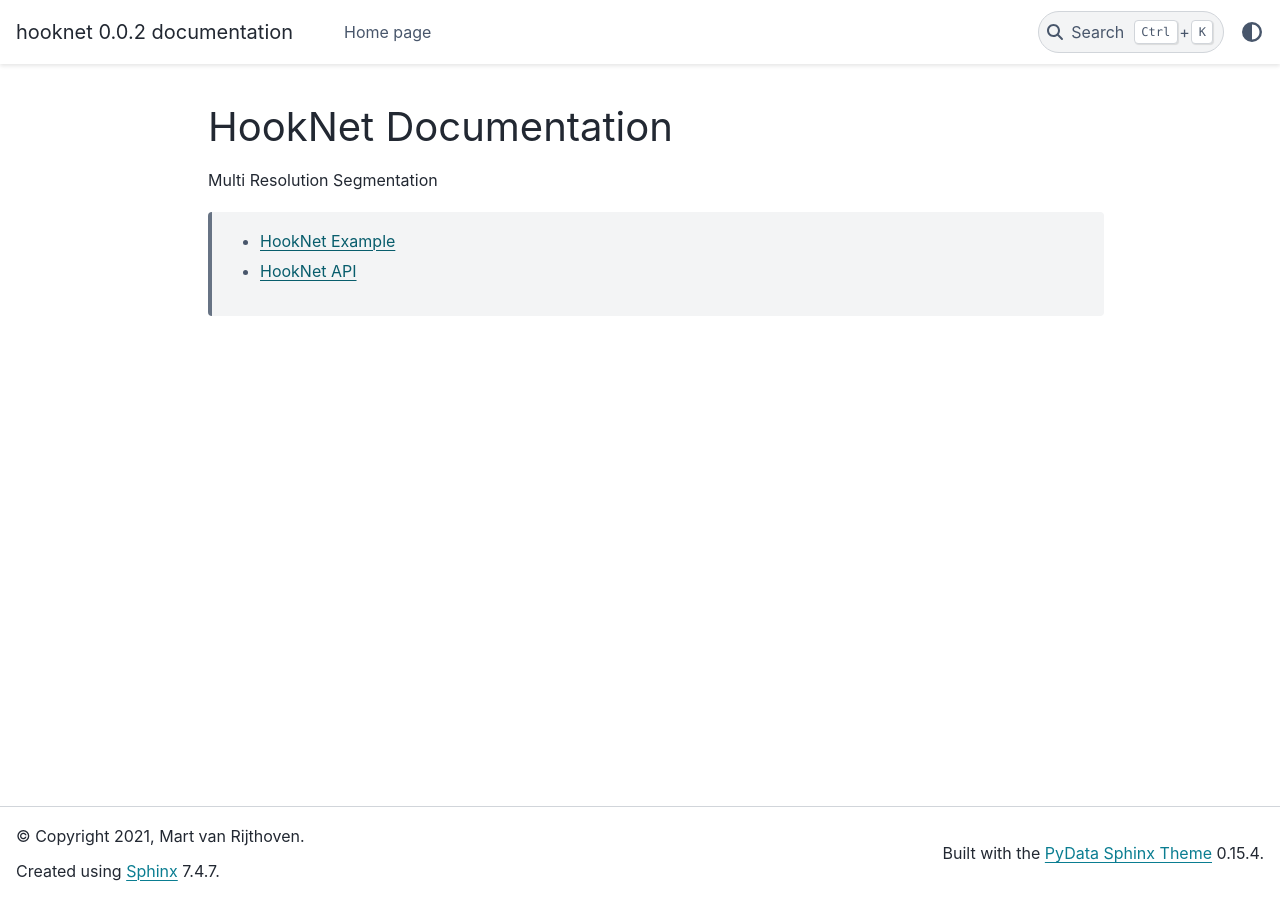
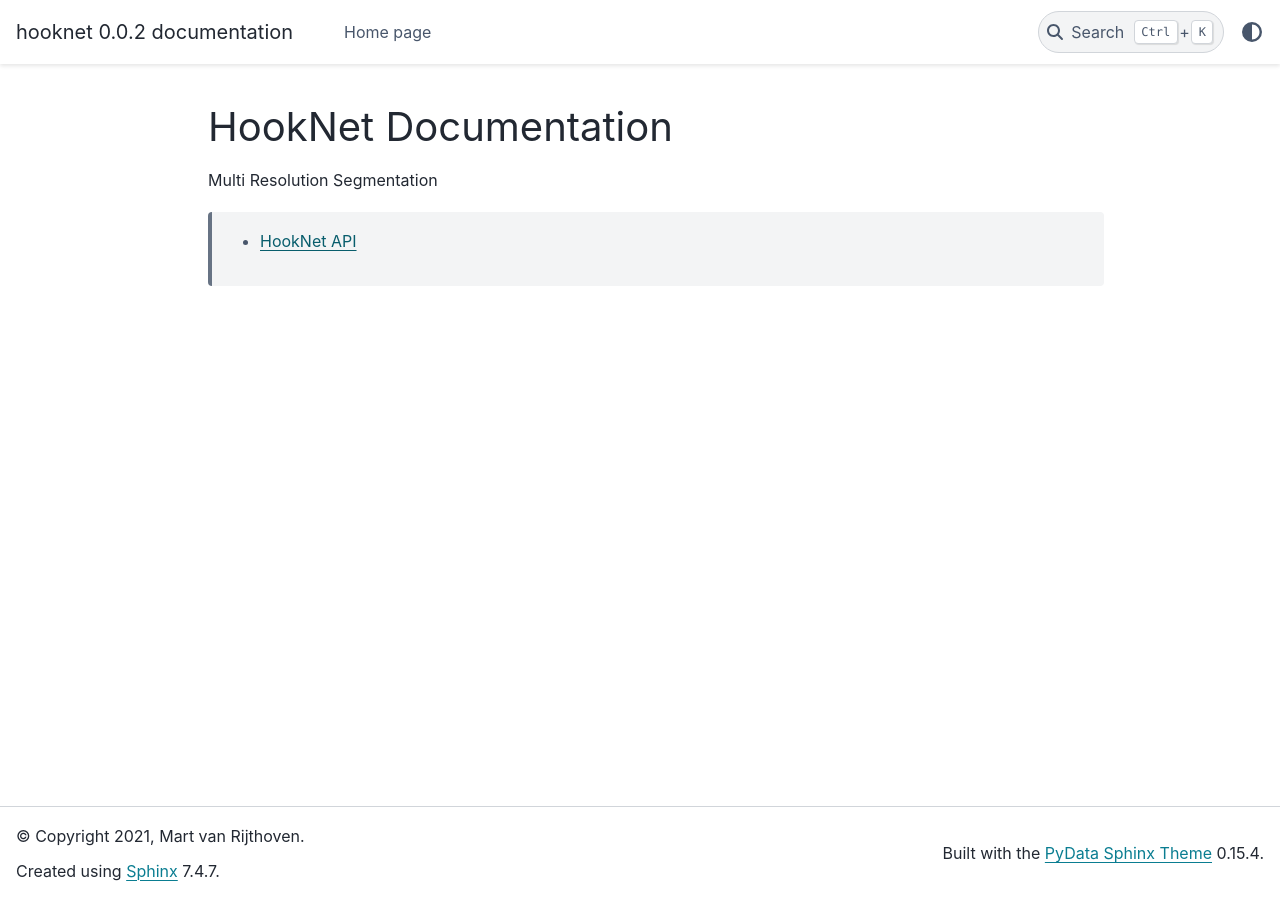
Before and after one commit to DIAGNijmegen/pathology-hooknet, a Sphinx documentation site: the page built from docs/source/index.rst, in a window 1280 px wide. Built offline with Sphinx 7.4.7 and the PyData theme 0.15.4, drawn with Linux system fonts in a browser that asks for light colours.

Commit message:
update docs

```diff
--- a/docs/source/index.rst
+++ b/docs/source/index.rst
@@ -2,8 +2,6 @@ HookNet Documentation
 ===============================
 
 Multi Resolution Segmentation
-
- - :doc:`HookNet Example <example>`
 
  - :doc:`HookNet API </_autosummary/hooknet>`
 
```
Also changed, not shown: docs/source/example.rst (deleted).
